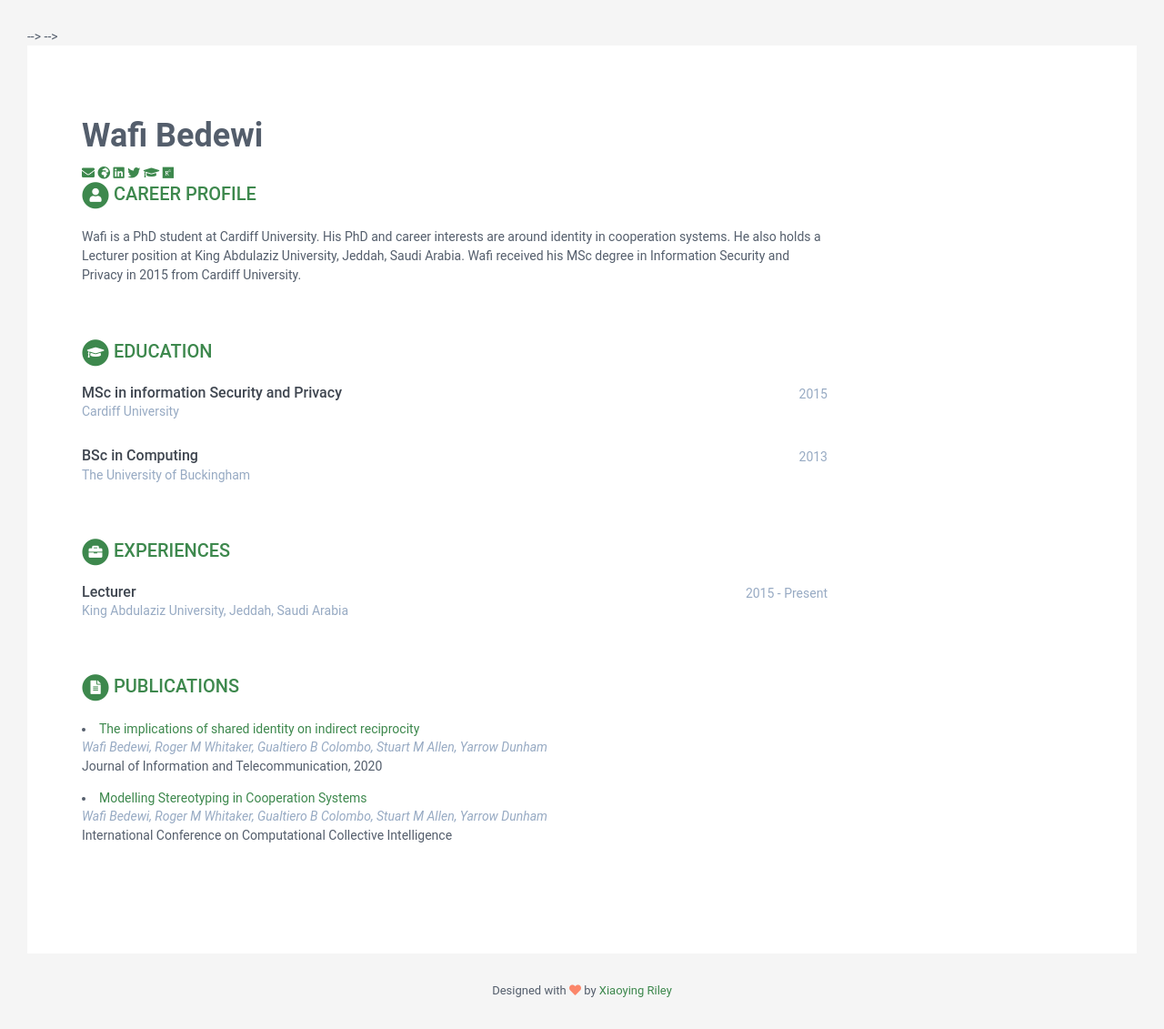
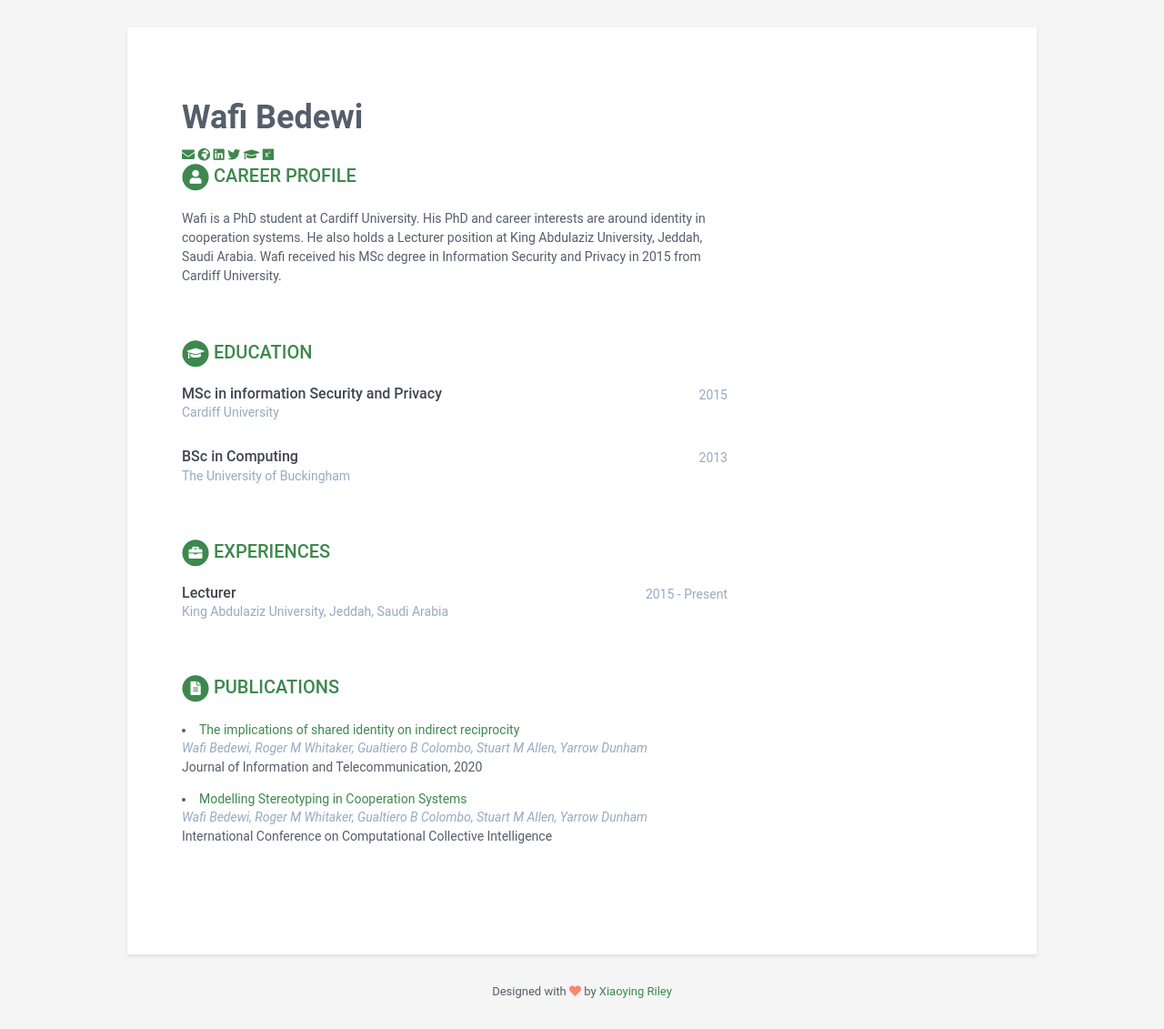
Before and after one commit to wafib/wafib.github.io, a Jekyll site: the page built from index.html, in a window 1280 px wide. Shown: the whole page at 91% size. Built offline with Jekyll 4.4.1, drawn with Linux system fonts in a browser that asks for light colours.

Commit message:
Update default.html

```diff
--- a/_layouts/default.html
+++ b/_layouts/default.html
@@ -8,13 +8,12 @@
 {% include head.html %}
 
 <body>
-<!--   <div class="wrapper">
-    {% include sidebar.html %}
- -->
+  <div class="wrapper">
+
     <div class="main-wrapper">
         {{ content }}
     </div>
-  <!-- </div> -->
+  </div>
 
   {% include footer.html %}
 
```
